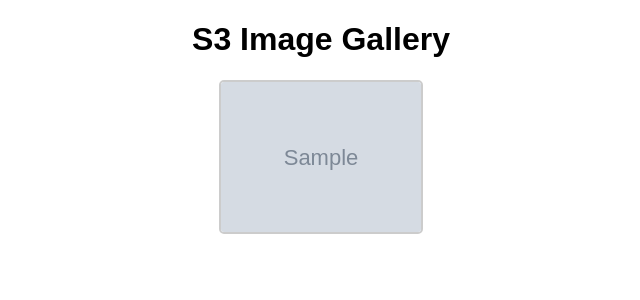
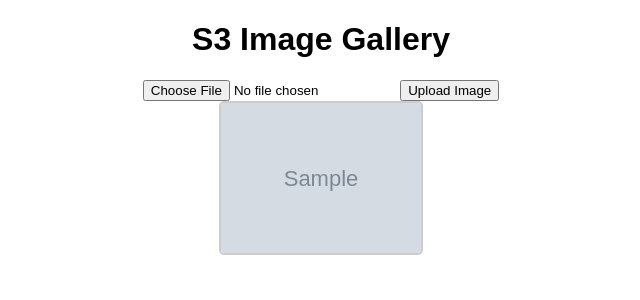
Before and after one commit to suraj5929/image-gallery-app, a Flask app: template templates/index.html in a window 1280 px wide. Shown: the top 300 px of the page, without its empty margins (319-959 px from the left). Run offline with Flask 3, Linux system fonts and the light colour scheme; the template is opened without the code that fills it: most values are stand-ins (such as "Sample title", 1, 10 or a date in 2020); grey boxes marked "Sample" are stand-in pictures.

Commit message:
Update index.html

```diff
--- a/templates/index.html
+++ b/templates/index.html
@@ -26,6 +26,10 @@
 </head>
 <body>
   <h1>S3 Image Gallery</h1>
+  <form action="/upload" method="post" enctype="multipart/form-data">
+    <input type="file" name="file">
+    <button type="submit">Upload Image</button>
+  </form>
   <div class="gallery">
     {% for image in images %}
       <img src="{{ image }}" alt="Image">
```
